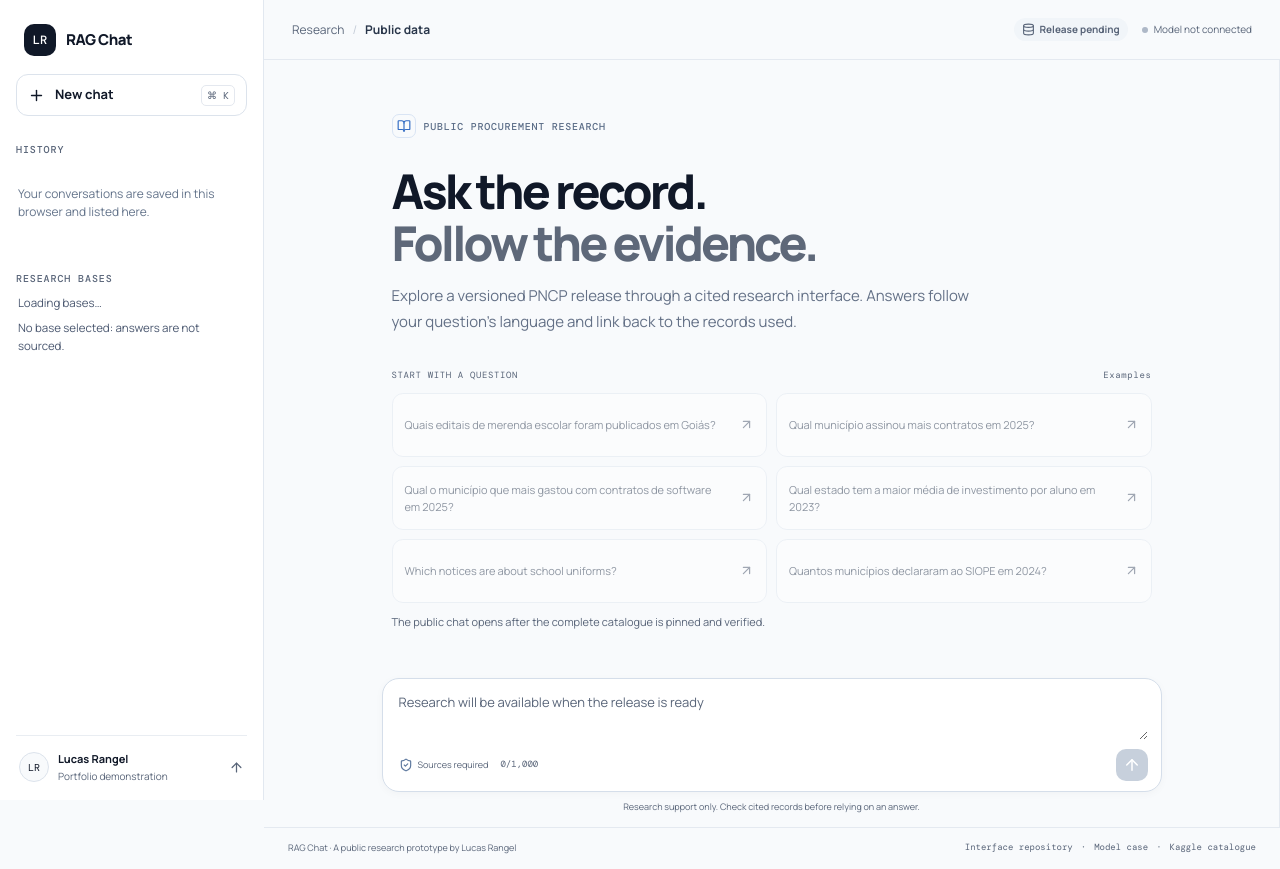
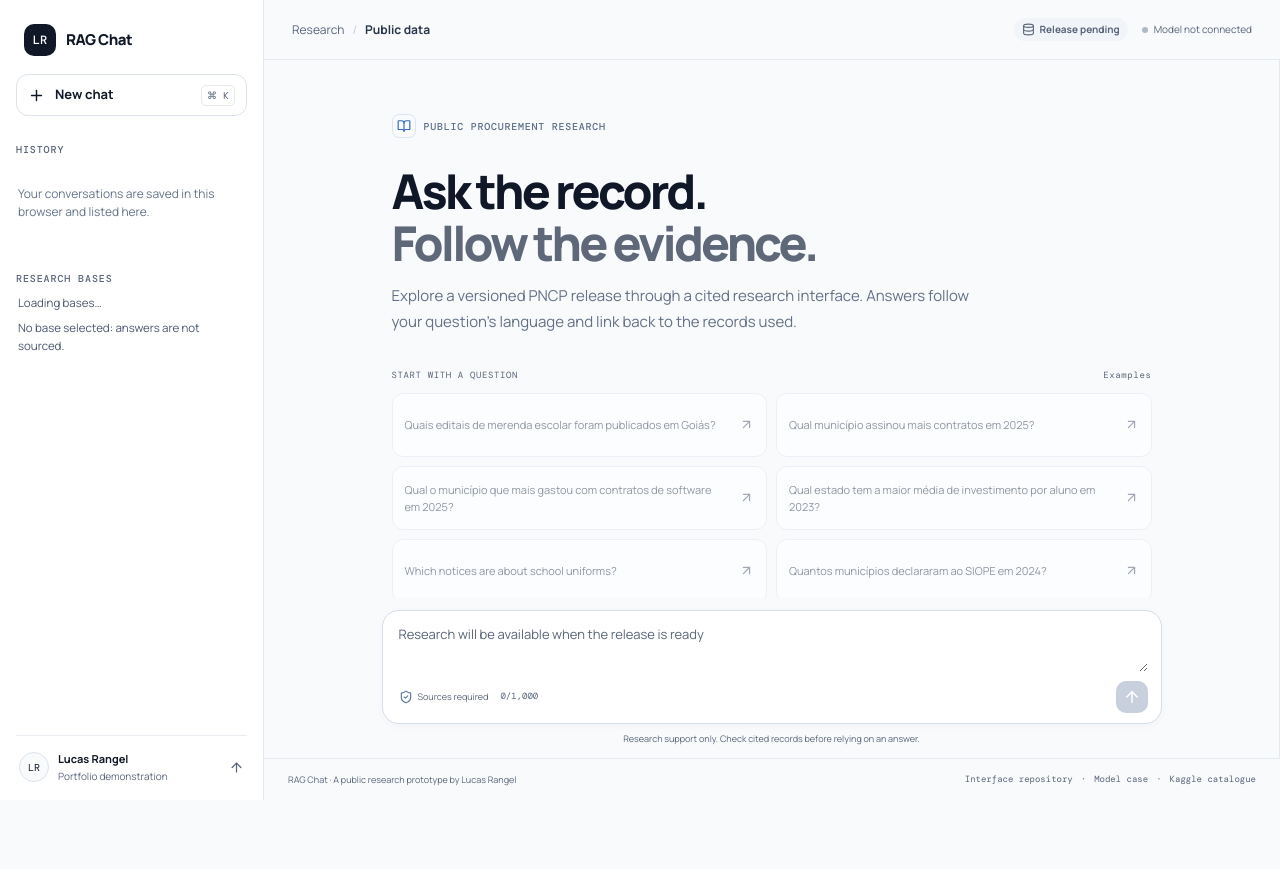
Before and after one commit to LucasRangelSSouza/rag-chat, a Next.js app: page / in a window 1280 px wide. After the commit the page ends 800 px from the top, so only its background shows below. Built offline with nearby package versions, Linux system fonts and the light colour scheme.

Commit message:
Fixed composer and footer; only the message list scrolls

```diff
--- a/app/globals.css
+++ b/app/globals.css
@@ -20,7 +20,7 @@ button { color: inherit; }
 button:focus-visible, a:focus-visible, textarea:focus-visible { outline: 2px solid var(--color-accent); outline-offset: 3px; }
 a { color: inherit; }
 .sr-only { position: absolute; width: 1px; height: 1px; padding: 0; margin: -1px; overflow: hidden; clip: rect(0,0,0,0); white-space: nowrap; border: 0; }
-.workspace { display: flex; min-height: 100dvh; }
+.workspace { display: flex; height: 100dvh; overflow: hidden; }
 
 .sidebar { position: fixed; inset: 0 auto 0 0; z-index: 30; display: flex; width: var(--sidebar-width); flex-direction: column; border-right: 1px solid #e2e8f0; background: #fff; padding: 24px 16px 16px; }
 .sidebar__top { display: grid; gap: 18px; }
@@ -60,7 +60,8 @@ a { color: inherit; }
 .portfolio-link small { color: #596579; font-size: 10px; }
 .portfolio-link__arrow { margin-left: auto; color: #596579; }
 
-.main-area { display: flex; min-width: 0; min-height: 100dvh; flex: 1; flex-direction: column; margin-left: var(--sidebar-width); }
+/* The page itself never scrolls: only the message list does, so the composer and footer stay on screen. */
+.main-area { display: flex; min-width: 0; height: 100dvh; min-height: 0; overflow: hidden; flex: 1; flex-direction: column; margin-left: var(--sidebar-width); }
 .topbar { position: sticky; top: 0; z-index: 20; display: flex; height: 60px; align-items: center; justify-content: space-between; border-bottom: 1px solid #e4e9f0; background: rgb(248 250 252 / 92%); padding: 0 28px; backdrop-filter: blur(10px); }
 .topbar__left, .topbar__right { display: flex; align-items: center; gap: 14px; }
 .topbar__title { display: flex; align-items: center; gap: 8px; color: #596579; font-size: 12px; }
@@ -71,8 +72,8 @@ a { color: inherit; }
 .model-status__dot--ready { background: #20a36a; box-shadow: 0 0 0 3px #20a36a1a; }
 .model-status__dot--extractive { background: #d28a18; }
 
-.content-grid { display: grid; min-height: calc(100dvh - 102px); flex: 1; grid-template-columns: minmax(0, 1fr) var(--evidence-width); }
-.conversation { display: flex; min-width: 0; min-height: 0; flex-direction: column; border-right: 1px solid #e4e9f0; }
+.content-grid { display: grid; min-height: 0; flex: 1; grid-template-columns: minmax(0, 1fr) var(--evidence-width); }
+.conversation { display: flex; min-width: 0; min-height: 0; overflow: hidden; flex-direction: column; border-right: 1px solid #e4e9f0; }
 .conversation__scroll { display: flex; min-height: 0; flex: 1; flex-direction: column; overflow: auto; }
 .welcome { width: min(100% - 64px, 760px); margin: auto; padding: 54px 0 36px; }
 .welcome__eyebrow { display: flex; align-items: center; gap: 8px; color: #5c6e88; font-family: var(--font-mono); font-size: 10px; font-weight: 500; letter-spacing: .075em; }
@@ -132,7 +133,7 @@ a { color: inherit; }
 .citation-card--compact .citation-card__icon { display: none; }
 .citation-card--compact .citation-card__title { font-size: 10px; }
 
-.composer-wrap { width: min(100% - 48px, 780px); margin: 0 auto; padding: 12px 0 13px; }
+.composer-wrap { flex: none; width: min(100% - 48px, 780px); margin: 0 auto; padding: 12px 0 13px; }
 .composer-error { margin: 0 0 8px 4px; }
 .composer { border: 1px solid #d5deea; border-radius: 17px; background: #fff; padding: 13px 13px 10px 16px; box-shadow: 0 2px 8px #10182808; transition: border-color .18s ease, box-shadow .18s ease; }
 .composer:focus-within { border-color: #99b5dd; box-shadow: 0 0 0 3px #2563eb12; }
@@ -172,7 +173,7 @@ a { color: inherit; }
 .evidence-note p { margin: 0; font-size: 9px; line-height: 1.6; }
 .evidence-panel--collapsed .evidence-panel__body { display: none; }
 .evidence-panel--collapsed { padding-right: 12px; padding-left: 12px; }
-.app-footer { display: flex; min-height: 42px; align-items: center; justify-content: space-between; gap: 12px; border-top: 1px solid #e4e9f0; padding: 8px 24px; color: #596579; font-size: 9px; }
+.app-footer { flex: none; display: flex; min-height: 42px; align-items: center; justify-content: space-between; gap: 12px; border-top: 1px solid #e4e9f0; padding: 8px 24px; color: #596579; font-size: 9px; }
 .app-footer__links { display: inline-flex; align-items: center; gap: 8px; font-family: var(--font-mono); font-size: 9px; }
 .app-footer__links a { text-decoration: none; }
 .app-footer__links a:hover { color: #315f9d; text-decoration: underline; }
@@ -206,7 +207,7 @@ a { color: inherit; }
   .topbar__title { gap: 6px; font-size: 10px; }
   .topbar__right > .corpus-badge { display: none; }
   .model-status { font-size: 9px; }
-  .content-grid { min-height: calc(100dvh - 96px); }
+  .content-grid { min-height: 0; }
   .welcome { width: calc(100% - 36px); padding: 44px 0 26px; }
   .welcome h1 { margin-top: 22px; font-size: clamp(33px, 9vw, 42px); }
   .welcome__intro { font-size: 13px; }
```
